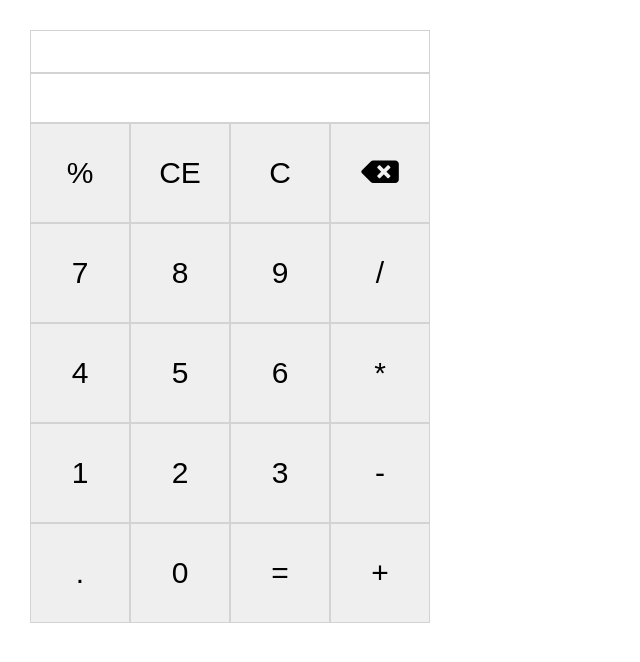
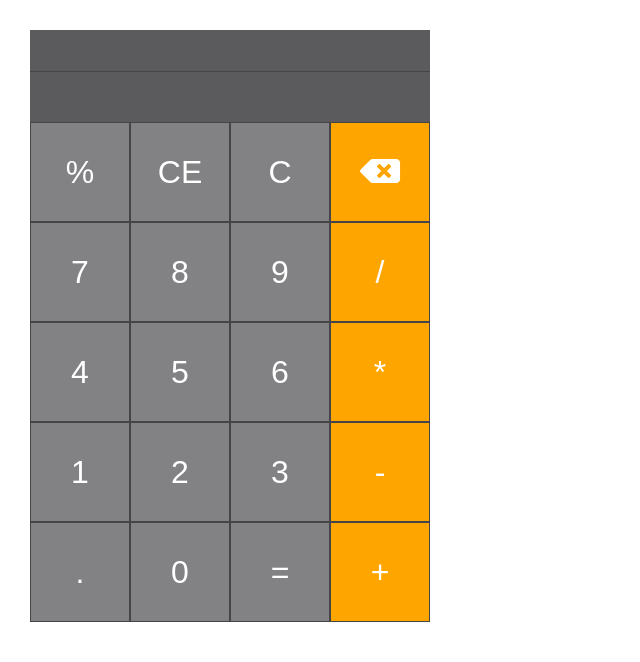
Before and after one commit to modesty0310/calculator, a plain HTML site: page index.html in a window 1280 px wide. Shown: the whole page, without its empty margins (0-640 px from the left). Drawn offline with Linux system fonts and the light colour scheme.

Commit message:
디자인 변경

```diff
--- a/style.css
+++ b/style.css
@@ -2,12 +2,7 @@
     margin: 0;
     padding: 0;
     box-sizing: border-box;
-    border-collapse: collapse;
-}
-
-button{
-    outline: none;
-    cursor: pointer;
+    color: white;
 }
 
 .calculator{
@@ -18,24 +13,31 @@ button{
     height: 600px;
     display: flex;
     flex-direction: column;
-    /* border: 4px solid black; */
 }
 
 .result {
     width: 100%;
     height: 50px;
-    font-size: 30px;
-    text-align: end;
     line-height: 50px;
-    border: 1px solid lightgray;
+    width: 100%;
+    text-align: right;
+    border: none;
+    background: #5B5B5D;
+    padding-right: 1rem;
+    font-size: 3rem;
+    border-bottom: 1px solid #454448;
 }
 
 .input{
+    width: 100%;
     height: 50px;
-    font-size: 30px;
-    text-align: end;
     line-height: 50px;
-    border: 1px solid lightgray;
+    width: 100%;
+    text-align: right;
+    border: none;
+    background: #5B5B5D;
+    padding-right: 1rem;
+    font-size: 3rem;
     outline: none;
 }
 
@@ -49,10 +51,19 @@ button{
     display: flex;
 }
 
-.item-row button{
+button{
     width: 25%;
     height: 100%;
     margin: 0;
-    font-size: 30px;
-    border: 1px solid lightgray;
+    background: #828284;
+    border: 1px solid #454448;
+    font-size: 2rem;
 }
+
+button:nth-child(4n+4)  {
+    background-color: orange;
+}
+
+button:hover {
+    opacity: .5;
+}
```
